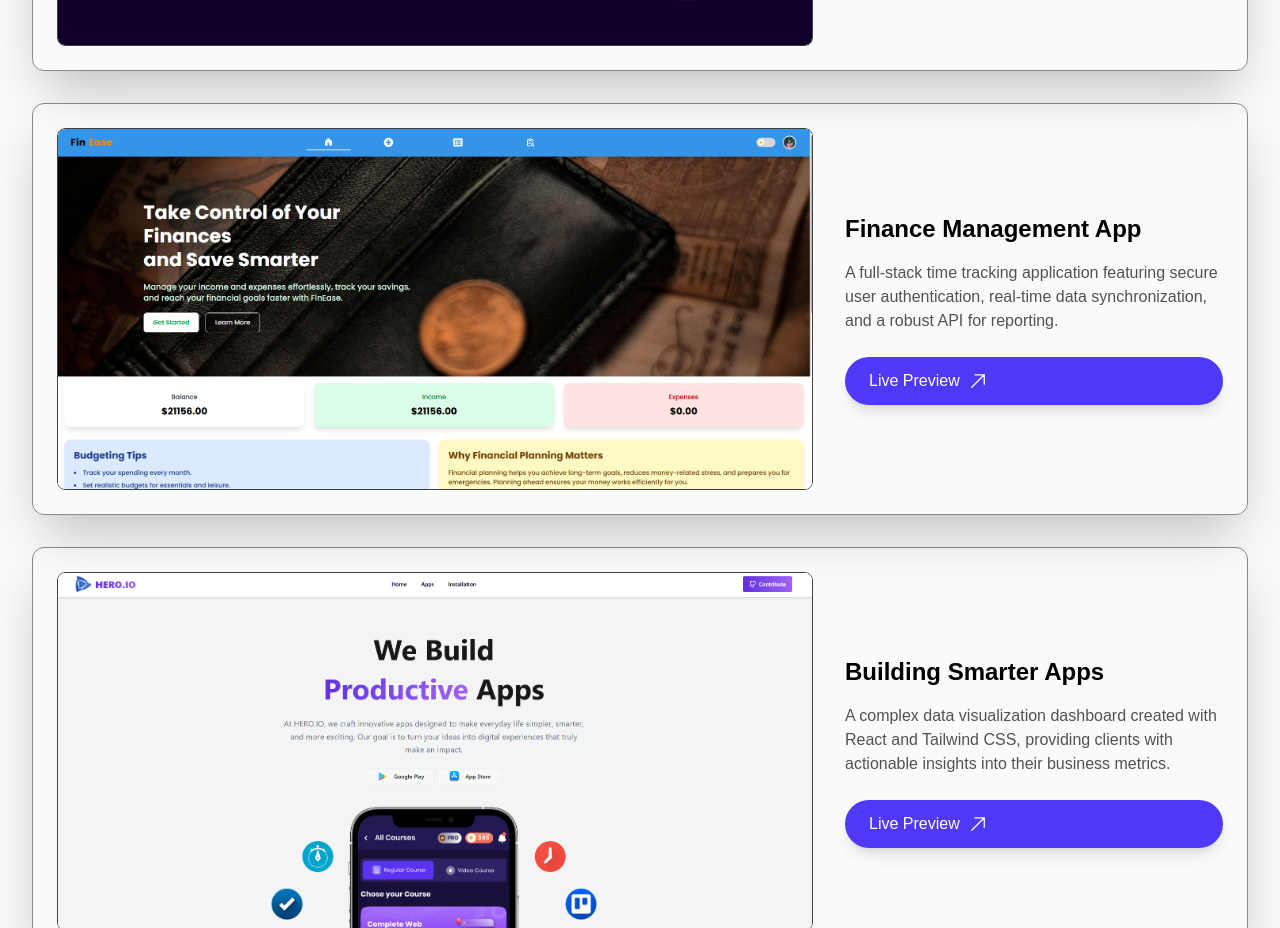
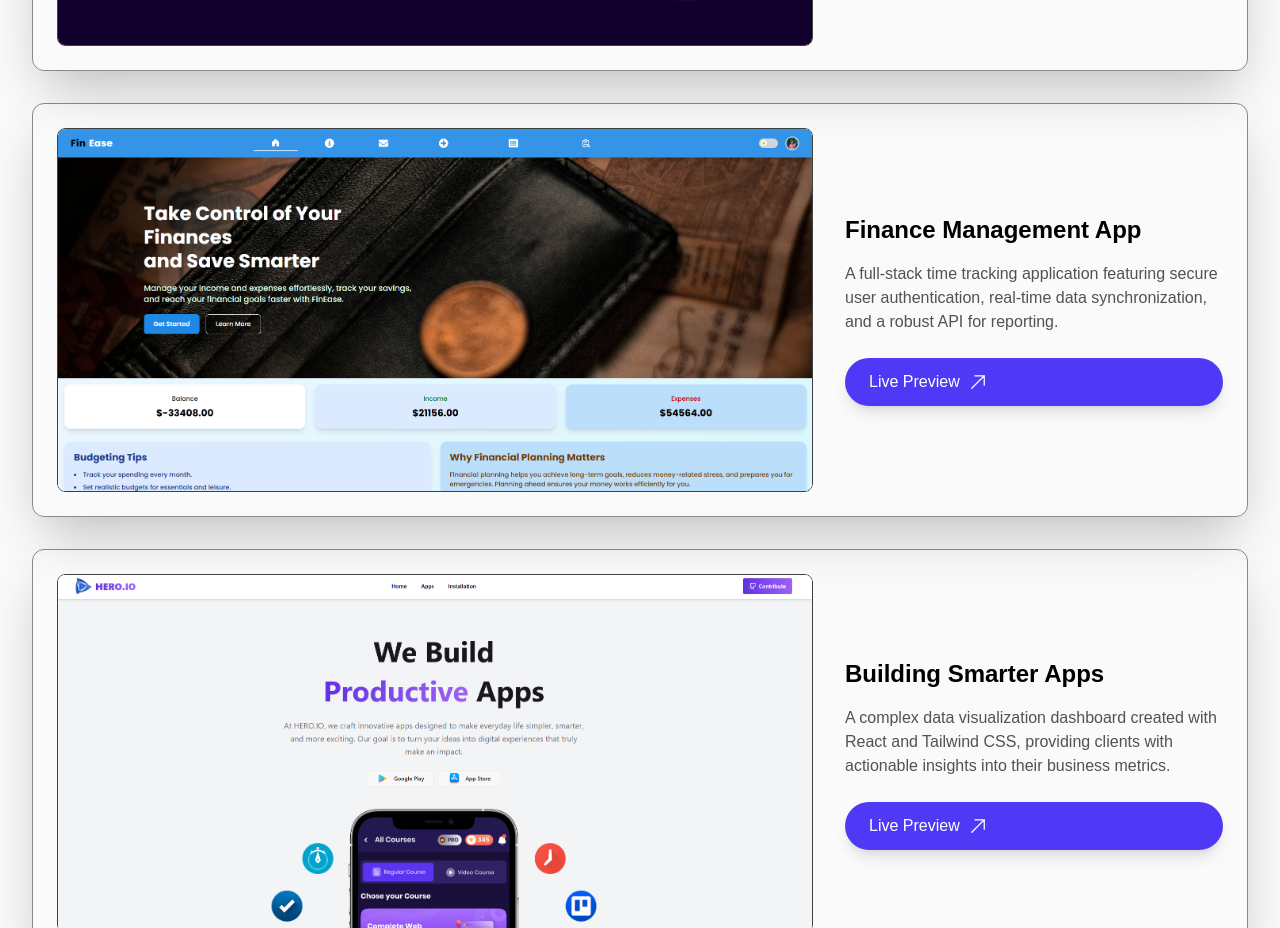
Before and after one commit to hasibislam123/hasib-portfolio, a Next.js app: page / in a window 1280 px wide. Shown: the part 2860-3788 px from the top of the page. Built offline with nearby package versions, Linux system fonts and the light colour scheme; no server answers.

Commit message:
I have added a newly published project to my portfolio.

```diff
--- a/src/Components/Works.jsx
+++ b/src/Components/Works.jsx
@@ -15,7 +15,7 @@ const allProjects = [
    {
       id: 2,
       title: ' Finance Management App ',
-      imageSrc: 'project1.png ',
+      imageSrc: 'project6.png ',
       categories: ['Back End Development', 'Next.js', 'Laravel'],
       description: 'A full-stack time tracking application featuring secure user authentication, real-time data synchronization, and a robust API for reporting.',
       liveLink: 'https://finance-five-kappa.vercel.app',
```
Also changed, not shown: public/project6.png (added).
